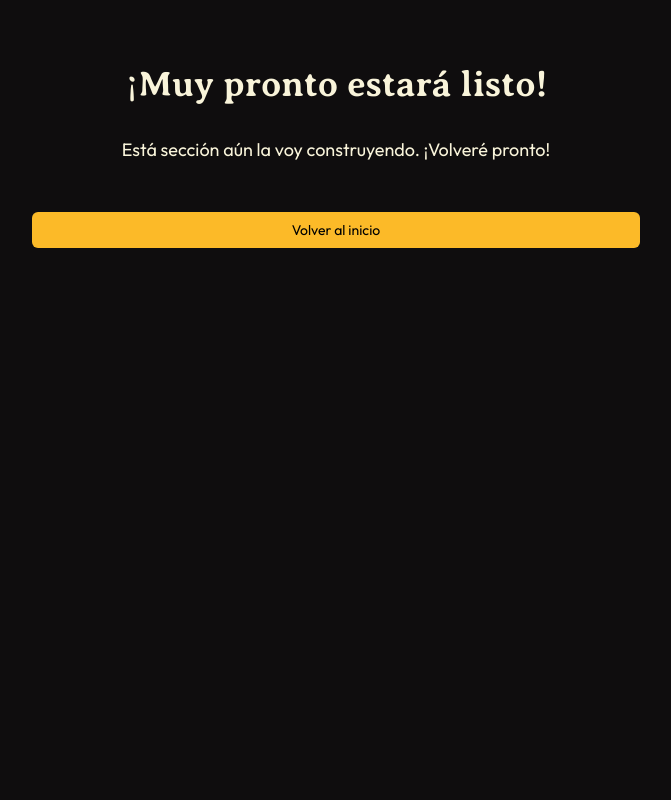
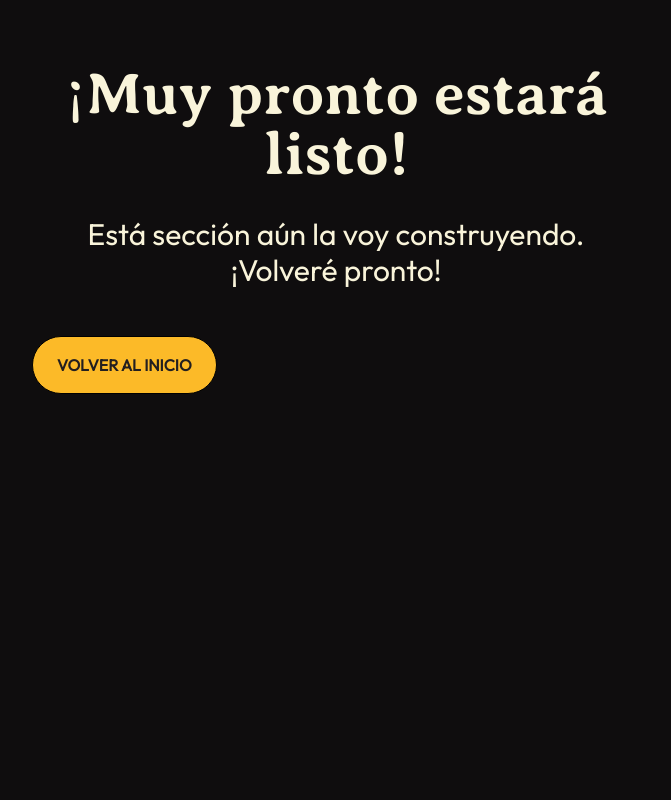
Before and after one commit to wilsonquispealanoca/wilsonquispe.io, a Next.js app: page /historias in a window 1280 px wide. Shown: the top 800 px of the page, without its empty margins (304-975 px from the left). Built offline with nearby package versions, Linux system fonts and the light colour scheme.

Commit message:
UPDATE: styles

```diff
--- a/pages/historias.jsx
+++ b/pages/historias.jsx
@@ -9,10 +9,10 @@ export default function Historias() {
         <>
           <div className="flex items-center justify-center pt-16">
             <div className="max-w-2xl w-full px-4">
-              <h1 className="text-4xl font-bold font-averia text-center mb-8 text-brand-beige">
+              <h1 className="text-5xl lg:text-6xl font-bold font-averia text-center mb-8 text-brand-beige">
                 ¡Muy pronto estará listo!
               </h1>
-              <p className="text-lg text-brand-beige font-outfit text-center mb-12">
+              <p className="text-2xl md:text-3xl text-brand-beige font-outfit text-center mb-12">
                 Está sección aún la voy construyendo. ¡Volveré pronto!
               </p>
               {/* <form className="flex flex-col md:flex-row justify-center items-center gap-4">
@@ -20,7 +20,10 @@ export default function Historias() {
                         <button className="bg-blue-600 hover:bg-blue-700 text-white py-2 px-4 border">Notifícame cuando este listo</button>
                     </form> */}
               <Link href="/">
-                <button className="px-4 inline py-2 text-sm text-black font-outfit rounded-md w-full focus:outline-none focus:shadow-outline-blue bg-brand-yellow">
+                <button
+                  className="px-6 py-4 bg-brand-yellow rounded-full uppercase font-black
+             border border-black cursor-pointer text-brand-charcoal font-outfit"
+                >
                   Volver al inicio
                 </button>
               </Link>
```
